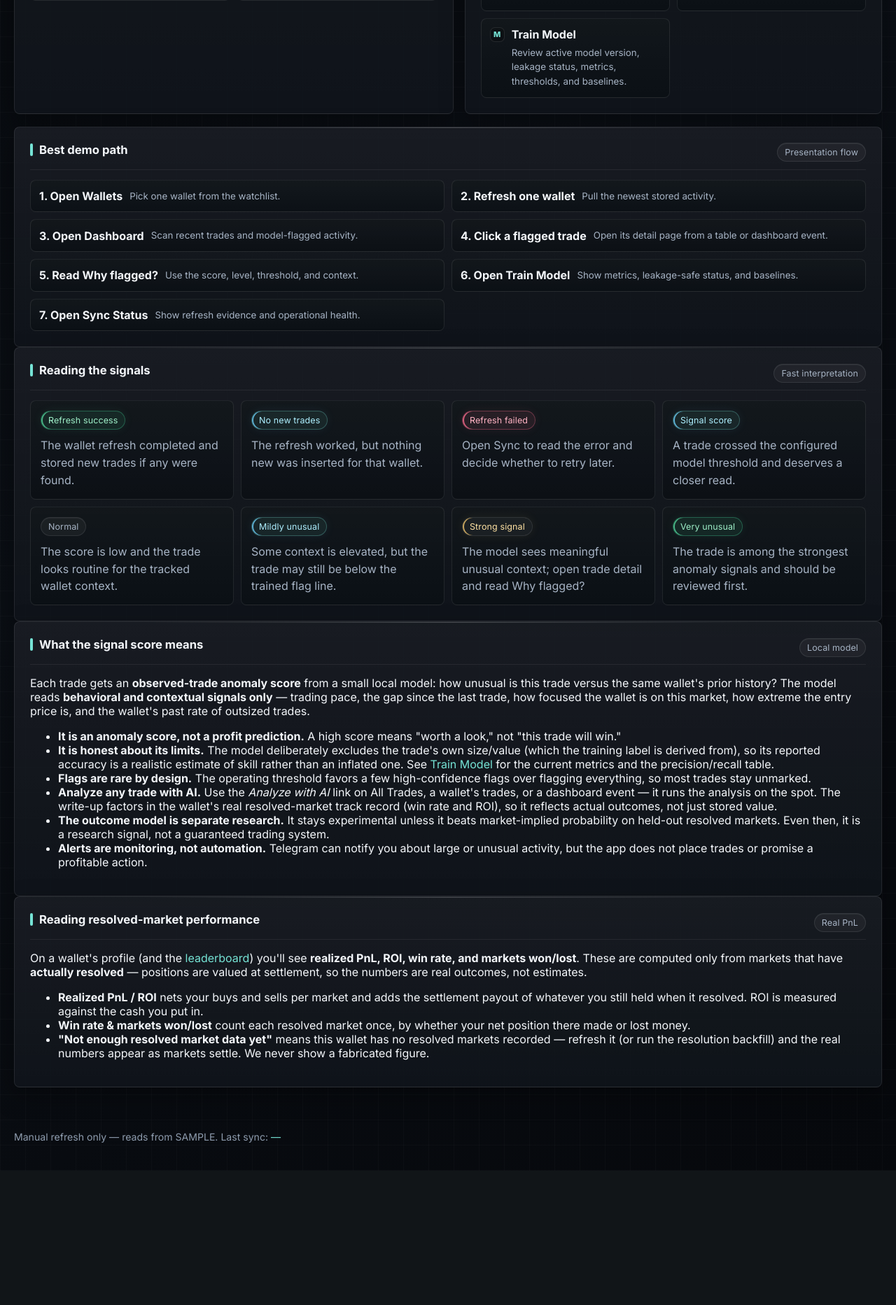
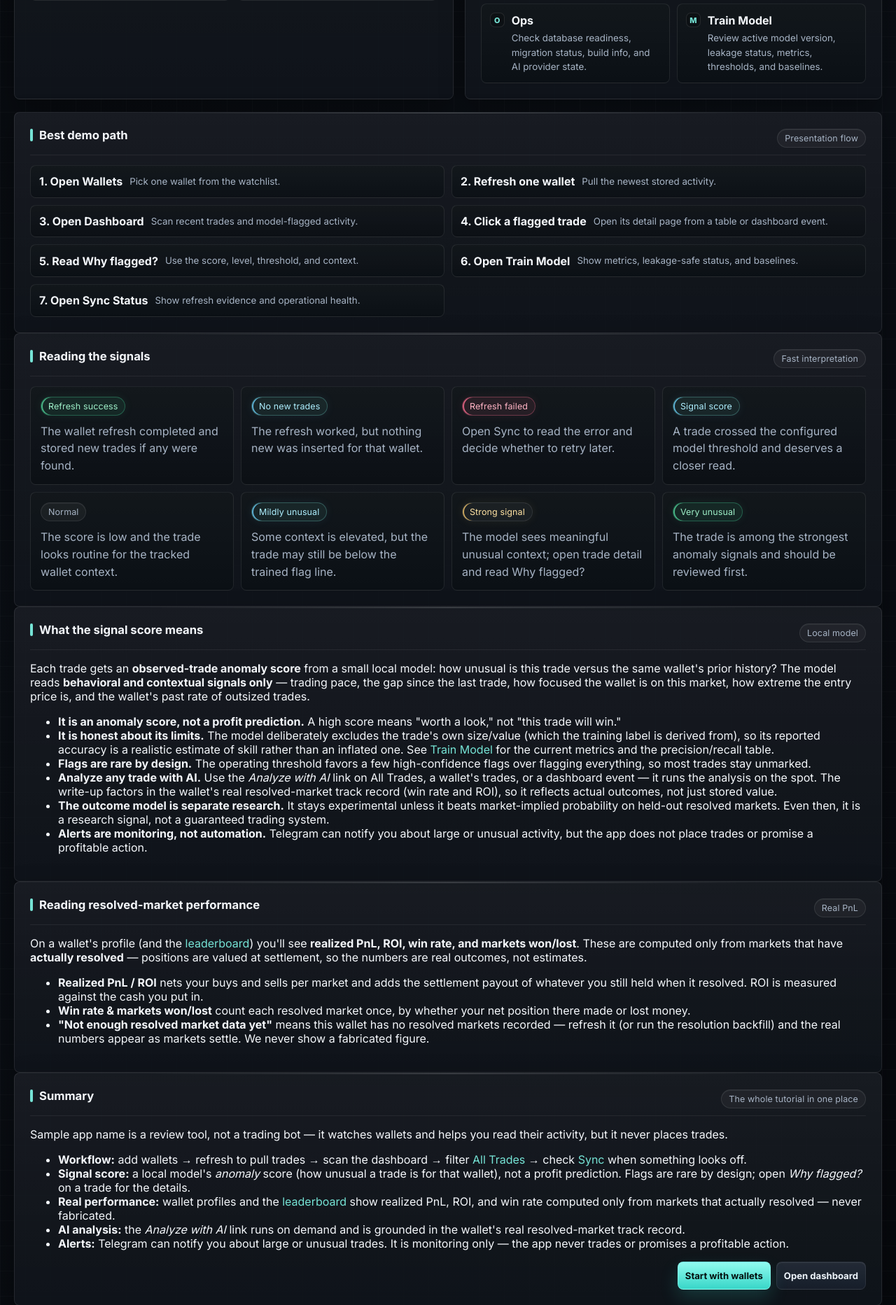
Before and after one commit to Hasfahani/trade-tracking, a Python web app: template app/templates/tutorial_v2.html in a window 1280 px wide. Shown: the part 1136-3001 px from the top of the page at 70% size. Before the commit the page ends 2808 px from the top, so only its background shows below. Run offline with Jinja, Linux system fonts and the light colour scheme; the template is opened without the code that fills it: most values are stand-ins (such as "Sample title", 1, 10 or a date in 2020).

Commit message:
docs: expand Telegram alerts docs and tutorial leaderboard summary

```diff
--- a/app/templates/tutorial_v2.html
+++ b/app/templates/tutorial_v2.html
@@ -109,6 +109,11 @@
                 <span class="nav-glyph">T</span>
                 <strong>Trades</strong>
                 <small>Search stored trades, then open a trade detail page for score context.</small>
+            </a>
+            <a href="/leaderboard">
+                <span class="nav-glyph">L</span>
+                <strong>Leaderboard</strong>
+                <small>Rank wallets by realized PnL, ROI, and win rate from resolved markets.</small>
             </a>
             <a href="/admin/sync-status">
                 <span class="nav-glyph">S</span>
@@ -243,4 +248,32 @@
         numbers appear as markets settle. We never show a fabricated figure.</li>
     </ul>
 </section>
+
+<section class="card tutorial-panel">
+    <div class="section-head">
+        <h2>Summary</h2>
+        <span class="pill">The whole tutorial in one place</span>
+    </div>
+    <p>{{ app_name or "PolySignal" }} is a review tool, not a trading bot — it watches
+    wallets and helps you read their activity, but it never places trades.</p>
+    <ul>
+        <li><strong>Workflow:</strong> add wallets &rarr; refresh to pull trades &rarr; scan the
+        dashboard &rarr; filter <a href="/all-trades">All Trades</a> &rarr; check
+        <a href="/admin/sync-status">Sync</a> when something looks off.</li>
+        <li><strong>Signal score:</strong> a local model's <em>anomaly</em> score (how unusual a
+        trade is for that wallet), not a profit prediction. Flags are rare by design; open
+        <em>Why flagged?</em> on a trade for the details.</li>
+        <li><strong>Real performance:</strong> wallet profiles and the
+        <a href="/leaderboard">leaderboard</a> show realized PnL, ROI, and win rate computed
+        only from markets that actually resolved — never fabricated.</li>
+        <li><strong>AI analysis:</strong> the <em>Analyze with AI</em> link runs on demand and is
+        grounded in the wallet's real resolved-market track record.</li>
+        <li><strong>Alerts:</strong> Telegram can notify you about large or unusual trades. It is
+        monitoring only — the app never trades or promises a profitable action.</li>
+    </ul>
+    <div class="hero-actions-row">
+        <a href="/wallets" class="btn btn-primary btn-small">Start with wallets</a>
+        <a href="/dashboard" class="btn btn-small">Open dashboard</a>
+    </div>
+</section>
 {% endblock %}
```
Also changed, not shown: README.md.
